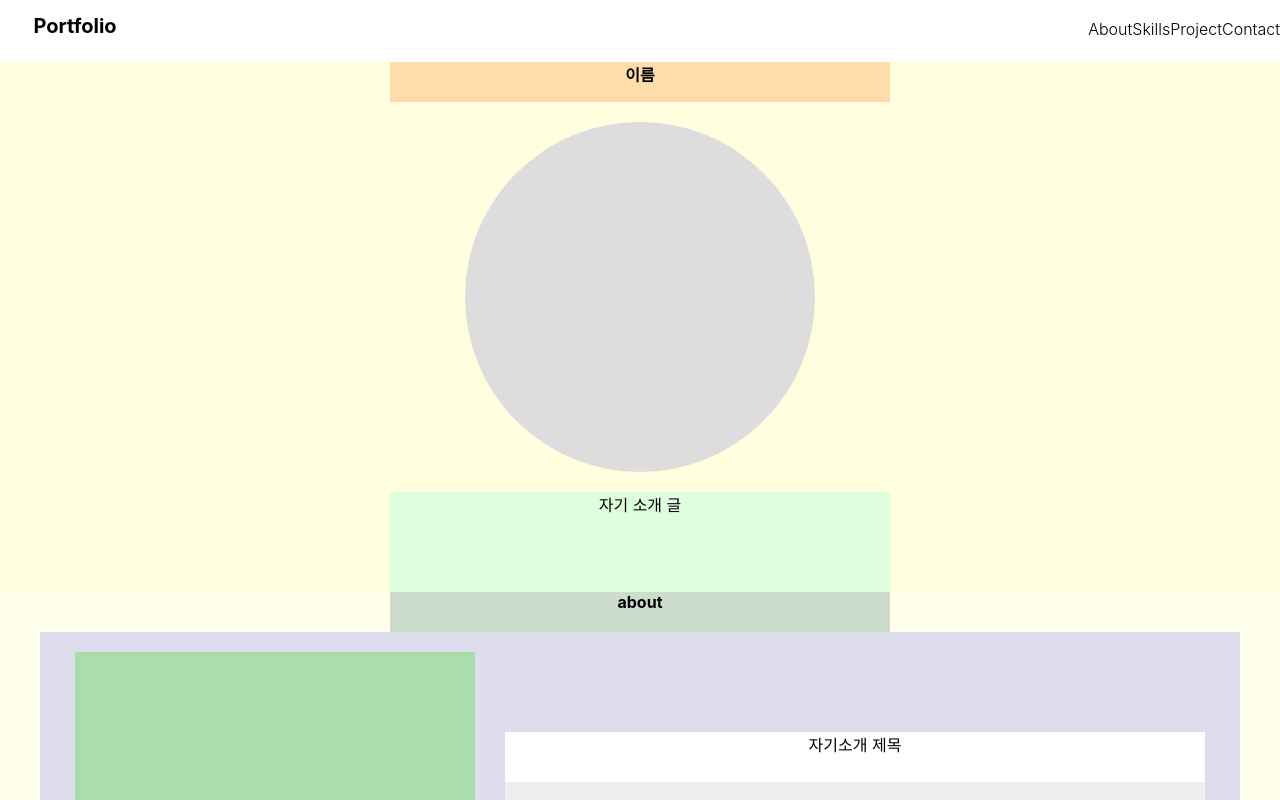
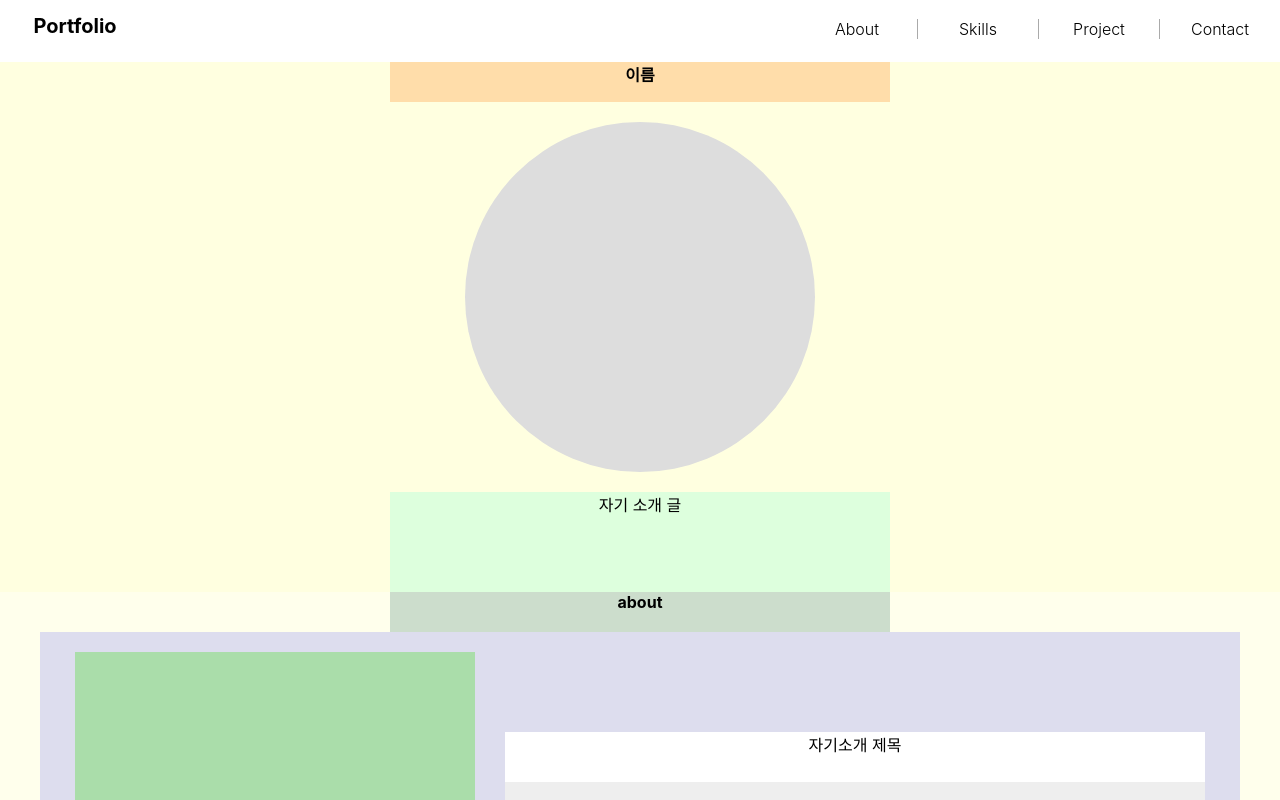
Before and after one commit to KIM-YOUNGSUN/kys_portfolio, a React (Create React App) app: page / in a window 1280 px wide. Shown: the top 800 px of the page. Built offline with nearby package versions, Linux system fonts and the light colour scheme.

Commit message:
commit: updated portfolio

```diff
--- a/src/common/Header/Navigation.js
+++ b/src/common/Header/Navigation.js
@@ -2,53 +2,52 @@ import {NavLink} from 'react-router-dom';
 import {Link} from 'react-scroll'
 
 export default function Navigation() {
-  // const navList = [
-  //   {content: "About", href:"about"},
-  //   {content: "Skills", href:"skills"},
-  //   {content: "Project", href:"project"},
-  //   {content: "Contact", href:"contact"}
-  // ];
 
   return (
     <nav id="navBox">
       <h2 className='blind'>navigation</h2>
       <div className='navbar'>
+
         <Link
           activeClass="active"
           to="about"
           spy={true}
           smooth={true}
-          offset={-70}
+          offset={-60}
           duration={500}
-          >About</Link>
-        {/* <li>about</li> */}
+          >About
+        </Link>
+
         <Link
           activeClass="active"
           to="skills"
           spy={true}
           smooth={true}
-          offset={-70}
+          offset={-60}
           duration={500}
-          >Skills</Link>
-        {/* <li>skills</li> */
+          >Skills
+        </Link>
+
         <Link
           activeClass="active"
           to="project"
           spy={true}
           smooth={true}
-          offset={-70}
+          offset={-60}
           duration={500}
-          >Project</Link>}
-        {/* <li>project</li> */}
+          >Project
+        </Link>
+
         <Link
           activeClass="active"
           to="contact"
           spy={true}
           smooth={true}
-          offset={-70}
+          offset={-60}
           duration={500}
-          >Contact</Link>
-        {/* <li>contact</li> */}
+          >Contact
+        </Link>
+
       </div>
     </nav>
   )
--- a/src/page/About/About.js
+++ b/src/page/About/About.js
@@ -2,7 +2,7 @@ import AboutBox from './AboutBox';
 
 export default function About() {
   return (
-    <div className='about_wrap' id="about">
+    <div id="about">
       <AboutBox />
     </div>
   )
--- a/src/page/Contact/Contact.js
+++ b/src/page/Contact/Contact.js
@@ -3,7 +3,7 @@ import { Link } from 'react-scroll';
 
 export default function Contact() {
   return (
-    <div className='contact_wrap' id="contact">
+    <div id="contact">
       <ContactBox />
     </div>
   )
--- a/src/page/Project/Project.js
+++ b/src/page/Project/Project.js
@@ -2,7 +2,7 @@ import ProjectBox from './ProjectBox';
 
 export default function Project() {
   return (
-    <div className='project_wrap' id="project">
+    <div id="project">
       <ProjectBox />
     </div>
   )
--- a/src/page/Skills/Skills.js
+++ b/src/page/Skills/Skills.js
@@ -3,7 +3,7 @@ import SkillBox from './SkillBox';
 
 export default function Skills() {
   return (
-    <div className='skill_wrap' id="skills">
+    <div id="skills">
       <SkillBox />
     </div>
   )
--- a/src/style/AboutBox.scss
+++ b/src/style/AboutBox.scss
@@ -1,8 +1,8 @@
 // AboutBox.scss
 
 #aboutBox {
-  width: 100%; min-width: 320px; max-width: 1920px; height: auto; // h auto로 변경
-  background-color: 	rgb(255,255,224,0.6); // 화이트로 변경
+  width: 100%; height: auto;
+  background-color: rgb(255,255,224,0.6);
 
   > h2 {width: 100%; max-width: 500px; height: 40px; margin: auto; background-color: #cdc;}
 }
--- a/src/style/Header.scss
+++ b/src/style/Header.scss
@@ -18,10 +18,10 @@
     display: flex; justify-content: flex-end; align-items: flex-end;
     width: 100%; height: 100%;
     padding-bottom: 16px;
-  }
-  li {width: 100%; max-width: 120px; height: 20px;  border-right: 1px solid #aaa;
-      font-size: 16px; text-transform: capitalize;
+
+    & a {display: block; width: 100%; max-width: 120px; height: 20px;  border-right: 1px solid #aaa;
+        font-size: 16px; text-transform: capitalize;
     &:last-child{border-right: 0;}
-    a.on{font-weight: 500; border-bottom: 2px solid pink;}
+    }
   }
 }
--- a/src/style/ProjectBox.scss
+++ b/src/style/ProjectBox.scss
@@ -9,11 +9,11 @@
   display: flex; justify-content: space-around; flex-wrap: wrap;
   width: 100%; height: 1000px;}
 
-.hermes_part {width: 450px; height: 1000px; padding-top: 50px; background-color: #cdc;
+.hermes_part {width: 100%; height: 1000px; padding-top: 50px; background-color: #cdc;
   & ul {position: relative; width: 450px; height: 900px; background-color: #ccc;
-    & li {width: 450px; height: 670px; margin: auto; margin-bottom: 20px; background-color: #cdd;
+    & li {width: 100%; height: 670px; margin: auto; margin-bottom: 20px; background-color: #cdd;
 
-    @at-root .hermes_img {width: 450px; height: 100%; margin: auto;
+    @at-root .hermes_img {width: 320px; height: 100%; margin: auto;
       background-image: url(../img/hermes.png);
       background-repeat: no-repeat;
       background-position: 0 0;
@@ -22,7 +22,7 @@
     }
 
     @at-root & dl {
-      width: 400px; height: 200px; margin: auto; padding: 14px; background-color: #fff;
+      width: 100%; height: 200px; margin: auto; padding: 14px; background-color: #fff;
         & dt {width: 120px; height: 50px; margin: auto; background-color: #eee;}
         & dd {width: 250px; height: 100px; margin: auto; background-color: #ada;}
       }
@@ -36,12 +36,11 @@
     }
   }
 
+  .hermes_part {width: 100%; height: 1000px; padding-top: 50px; background-color: #cdc;
+  & ul {position: relative; width: 450px; height: 900px; background-color: #ccc;
+    & li {width: 100%; height: 670px; margin: auto; margin-bottom: 20px; background-color: #cdd;
 
-  .portfolio_part {width: 450px; height: 1000px; padding-top: 50px; background-color: #cdc;
-    & ul {position: relative; width: 450px; height: 900px; background-color: #ccc;
-      & li {width: 450px; height: 670px; margin: auto; margin-bottom: 20px; background-color: #cdd;
-
-      @at-root .portfolio_img {width: 450px; height: 100%; margin: auto;
+    @at-root .hermes_img {width: 320px; height: 100%; margin: auto;
       background-image: url(../img/hermes.png);
       background-repeat: no-repeat;
       background-position: 0 0;
@@ -50,7 +49,34 @@
     }
 
     @at-root & dl {
-        width: 400px; height: 200px; margin: auto; padding: 14px; background-color: #fff;
+      width: 100%; height: 200px; margin: auto; padding: 14px; background-color: #fff;
+        & dt {width: 120px; height: 50px; margin: auto; background-color: #eee;}
+        & dd {width: 250px; height: 100px; margin: auto; background-color: #ada;}
+      }
+
+    @at-root & .hermes_url {
+        position: absolute; bottom: 0; left: calc(50% - 50px);
+        width: 100px; height: 30px; background-color: #fff;
+
+        & a {display: block; width:100%; height:100%; background-color: #eee;}
+      }
+    }
+  }
+
+.portfolio_part {width: 100%; height: 1000px; padding-top: 50px; background-color: #cdc;
+  & ul {position: relative; width: 450px; height: 900px; background-color: #ccc;
+    & li {width: 100%; height: 670px; margin: auto; margin-bottom: 20px; background-color: #cdd;
+
+    @at-root .portfolio_img {width: 320px; height: 100%; margin: auto;
+      background-image: url(../img/hermes.png);
+      background-repeat: no-repeat;
+      background-position: 0 0;
+      background-size: cover;
+      }
+    }
+
+    @at-root & dl {
+      width: 100%; height: 200px; margin: auto; padding: 14px; background-color: #fff;
         & dt {width: 120px; height: 50px; margin: auto; background-color: #eee;}
         & dd {width: 250px; height: 100px; margin: auto; background-color: #ada;}
       }
```
Lines whose indentation alone changed are shown as unchanged.
